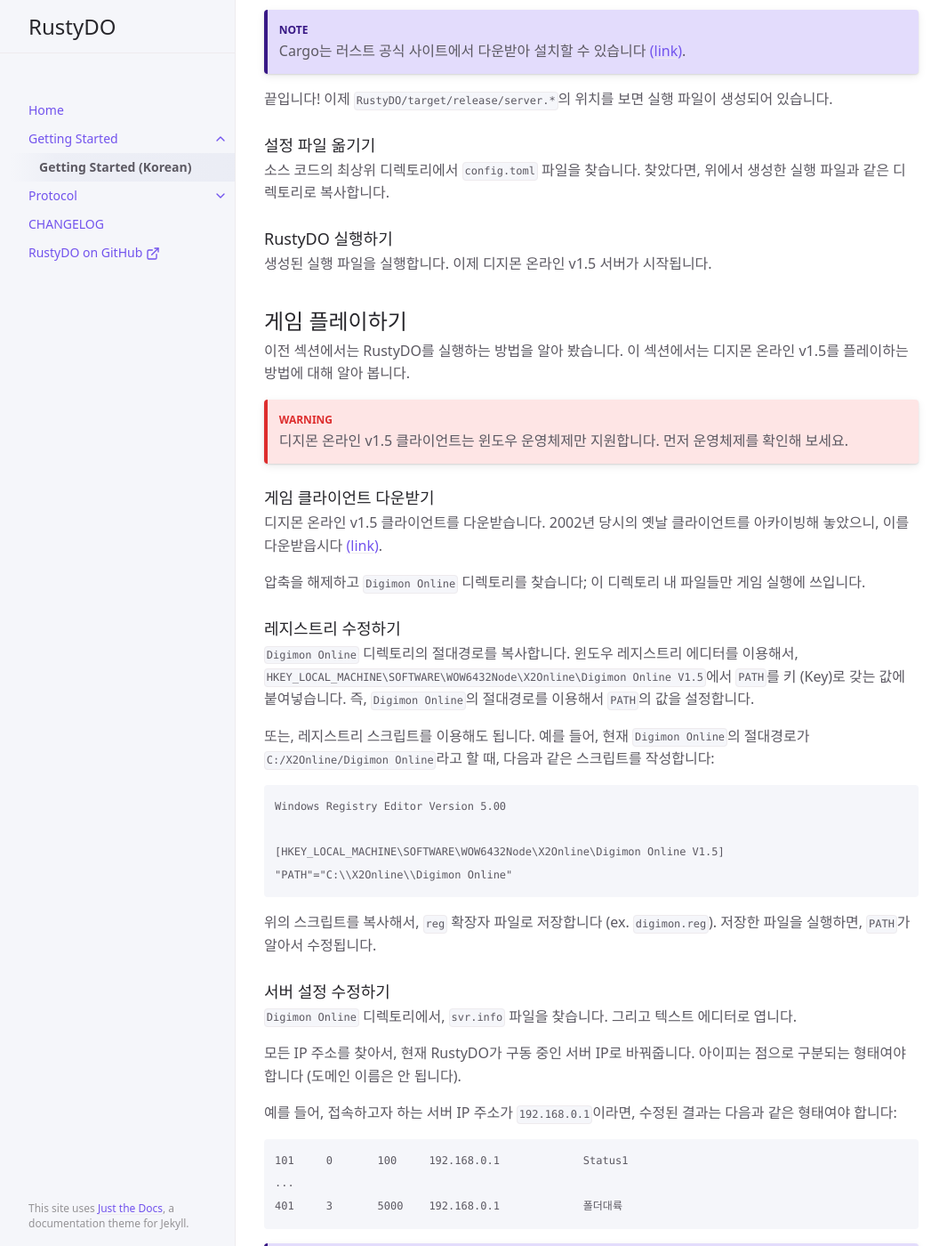
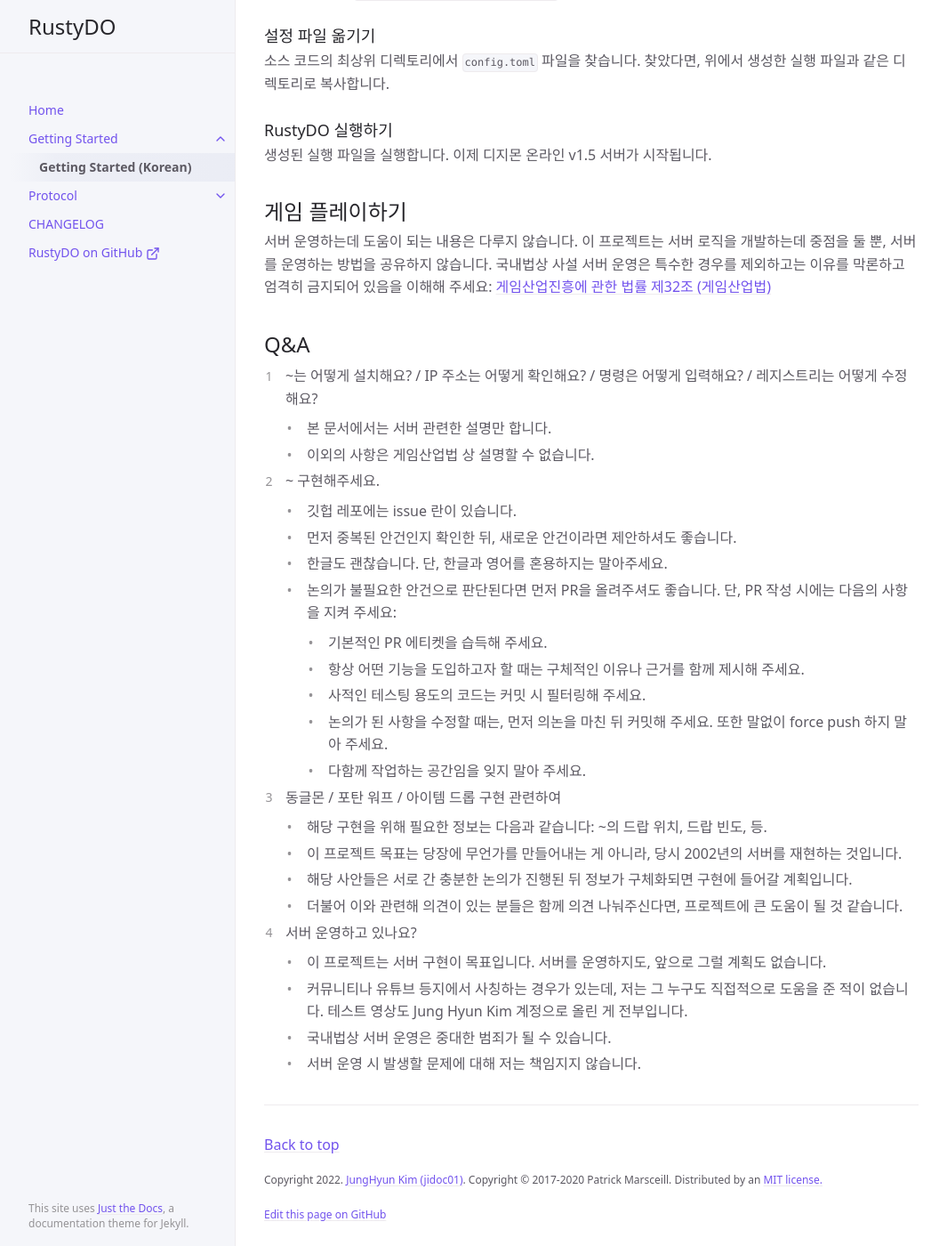
Before and after one commit to jidoc01/RustyDO, a Jekyll site: the page built from docs/getting-started/ko.md, in a window 1280 px wide and 1400 px high, scrolled down 1021 px. Shown: the whole window at 89% size, without its empty margins (107-1172 px from the left). Built offline with Jekyll 4.4.1, drawn with Linux system fonts in a browser that asks for light colours; some of the changed text lies outside the part shown.

Commit message:
Fix for laws

````diff
--- a/docs/getting-started/ko.md
+++ b/docs/getting-started/ko.md
@@ -57,87 +57,35 @@ Cargo는 러스트 공식 사이트에서 다운받아 설치할 수 있습니
 
 ## 게임 플레이하기
 
-이전 섹션에서는 RustyDO를 실행하는 방법을 알아 봤습니다. 이 섹션에서는 디지몬 온라인 v1.5를 플레이하는 방법에 대해 알아 봅니다.
-
-{: .warning }
-디지몬 온라인 v1.5 클라이언트는 윈도우 운영체제만 지원합니다. 먼저 운영체제를 확인해 보세요.
-
-### 게임 클라이언트 다운받기
-
-디지몬 온라인 v1.5 클라이언트를 다운받습니다. 2002년 당시의 옛날 클라이언트를 아카이빙해 놓았으니, 이를 다운받읍시다 [(link)](https://archive.org/details/digimonbattleserver).
-
-압축을 해제하고 `Digimon Online` 디렉토리를 찾습니다; 이 디렉토리 내 파일들만 게임 실행에 쓰입니다.
-
-### 레지스트리 수정하기
-
-`Digimon Online` 디렉토리의 절대경로를 복사합니다. 윈도우 레지스트리 에디터를 이용해서, `HKEY_LOCAL_MACHINE\SOFTWARE\WOW6432Node\X2Online\Digimon Online V1.5`에서 `PATH`를 키 (Key)로 갖는 값에 붙여넣습니다. 즉, `Digimon Online`의 절대경로를 이용해서 `PATH`의 값을 설정합니다.
-
-또는, 레지스트리 스크립트를 이용해도 됩니다. 예를 들어, 현재 `Digimon Online`의 절대경로가 `C:/X2Online/Digimon Online`라고 할 때, 다음과 같은 스크립트를 작성합니다:
-
-```
-Windows Registry Editor Version 5.00
-
-[HKEY_LOCAL_MACHINE\SOFTWARE\WOW6432Node\X2Online\Digimon Online V1.5]
-"PATH"="C:\\X2Online\\Digimon Online"
-```
-
-위의 스크립트를 복사해서, `reg` 확장자 파일로 저장합니다 (ex. `digimon.reg`). 저장한 파일을 실행하면,  `PATH`가 알아서 수정됩니다.
-
-### 서버 설정 수정하기
-
-`Digimon Online` 디렉토리에서, `svr.info` 파일을 찾습니다. 그리고 텍스트 에디터로 엽니다.
-
-모든 IP 주소를 찾아서, 현재 RustyDO가 구동 중인 서버 IP로 바꿔줍니다. 아이피는 점으로 구분되는 형태여야 합니다 (도메인 이름은 안 됩니다).
-
-예를 들어, 접속하고자 하는 서버 IP 주소가 `192.168.0.1`이라면, 수정된 결과는 다음과 같은 형태여야 합니다:
-
-```
-101	0	100	192.168.0.1		Status1
-...
-401	3	5000	192.168.0.1		폴더대륙
-```
-
-{: .note }
-접속하고자 하는 서버가 내부 네트워크가 아닌 외부 네트워크에 있다면, IP 주소는 퍼블릭 IP 주소 (Public IP Address)여야 합니다.
-
-{: .warning }
-수정된 클라이언트를 배포하지 않도록 조심하세요. 한국 저작권법 상 변조된 클라이언트를 배포할 경우, 영리 목적과는 무관히 처벌받을 수 있습니다. 아이피 주소가 수정된 클라이언트를 배포하기보다는, 아카이빙된 클라이언트를 배포한 뒤
-개별적으로 주소를 수정하는 편이 좋습니다. 저작권 위반은 **잠깐 걸리지 않는 게** 중요한 게 아닙니다. 언제든 마음만 먹는다면, 저작권자들은 정당한 권리를 행사할 수 있습니다.
-
-
-### 게임 실행하기
-
-`Digimon Online` 디렉토리에서, 다음 명령을 입력하면 클라이언트가 실행됩니다:
-
-```bash
-./digimon.dll "1 1"
-```
-
-이제 즐기면 됩니다.
+서버 운영하는데 도움이 되는 내용은 다루지 않습니다.
+이 프로젝트는 서버 로직을 개발하는데 중점을 둘 뿐,
+서버를 운영하는 방법을 공유하지 않습니다.
+국내법상 사설 서버 운영은 특수한 경우를 제외하고는 이유를 막론하고
+엄격히 금지되어 있음을 이해해 주세요: [게임산업진흥에 관한 법률 제32조 (게임산업법)](https://www.law.go.kr/%EB%B2%95%EB%A0%B9/%EA%B2%8C%EC%9E%84%EC%82%B0%EC%97%85%EC%A7%84%ED%9D%A5%EC%97%90%EA%B4%80%ED%95%9C%EB%B2%95%EB%A5%A0)
 
 
 ## Q&A
 
 1. ~는 어떻게 설치해요? / IP 주소는 어떻게 확인해요? / 명령은 어떻게 입력해요? / 레지스트리는 어떻게 수정해요?
-    + 이 문서는 디지몬 온라인 프리서버를 구동하는 방법을 설명하기 위해 작성되었습니다.
-    + 구글링해서 쉽게 찾을 수 있는 기초 지식들은 스스로 찾아보길 바랍니다.
-2. 에러코드 ~가 나오는데 어떻게 해요?
-    + 서버로의 접속이 불가능한 경우입니다.
-    + 서버 구현상 문제일 수도 있지만, 이와 무관한 네트워크 구성의 문제일 수도 있습니다.
-    + 간단하게 몇가지 자가진단 질문을 드려본다면 다음과 같습니다:
-        + 서버 개방을 위한 공유기 설정을 확인했나요?
-        + 방화벽이 포트 번호 4002를 허용하고 있나요?
-        + 포트 허용을 확인할 때 TCP와 UDP 모두를 확인했나요?
-        + 클라이언트에서 서버로 접속할 때 올바른 IP를 쓰고 있나요?
-3. ~ 구현해주세요.
+    + 본 문서에서는 서버 관련한 설명만 합니다.
+    + 이외의 사항은 게임산업법 상 설명할 수 없습니다.
+2. ~ 구현해주세요.
     + 깃헙 레포에는 issue 란이 있습니다.
     + 먼저 중복된 안건인지 확인한 뒤, 새로운 안건이라면 제안하셔도 좋습니다.
     + 한글도 괜찮습니다. 단, 한글과 영어를 혼용하지는 말아주세요.
-4. 동글몬 / 포탄 워프 / 아이템 드롭 구현해주세요.
+    + 논의가 불필요한 안건으로 판단된다면 먼저 PR을 올려주셔도 좋습니다. 단, PR 작성 시에는 다음의 사항을 지켜 주세요:
+        + 기본적인 PR 에티켓을 습득해 주세요.
+        + 항상 어떤 기능을 도입하고자 할 때는 구체적인 이유나 근거를 함께 제시해 주세요.
+        + 사적인 테스팅 용도의 코드는 커밋 시 필터링해 주세요.
+        + 논의가 된 사항을 수정할 때는, 먼저 의논을 마친 뒤 커밋해 주세요. 또한 말없이 force push 하지 말아 주세요.
+        + 다함께 작업하는 공간임을 잊지 말아 주세요.
+4. 동글몬 / 포탄 워프 / 아이템 드롭 구현 관련하여
     + 해당 구현을 위해 필요한 정보는 다음과 같습니다: ~의 드랍 위치, 드랍 빈도, 등.
     + 이 프로젝트 목표는 당장에 무언가를 만들어내는 게 아니라, 당시 2002년의 서버를 재현하는 것입니다.
     + 해당 사안들은 서로 간 충분한 논의가 진행된 뒤 정보가 구체화되면 구현에 들어갈 계획입니다.
     + 더불어 이와 관련해 의견이 있는 분들은 함께 의견 나눠주신다면, 프로젝트에 큰 도움이 될 것 같습니다.
 5. 서버 운영하고 있나요?
-    + 저는 서버를 구현해서 공개할 뿐, 서버를 운영하지도, 앞으로 그럴 계획도 없습니다.
-    + 또한, 운영 시 발생할 문제에 대해 저는 책임지지 않습니다.
+    + 이 프로젝트는 서버 구현이 목표입니다. 서버를 운영하지도, 앞으로 그럴 계획도 없습니다.
+    + 커뮤니티나 유튜브 등지에서 사칭하는 경우가 있는데, 저는 그 누구도 직접적으로 도움을 준 적이 없습니다. 테스트 영상도 Jung Hyun Kim 계정으로 올린 게 전부입니다.
+    + 국내법상 서버 운영은 중대한 범죄가 될 수 있습니다.
+    + 서버 운영 시 발생할 문제에 대해 저는 책임지지 않습니다.
````
Also changed, not shown: docs/getting-started/index.md (+4 -55 lines), index.md (+3 -7 lines).
